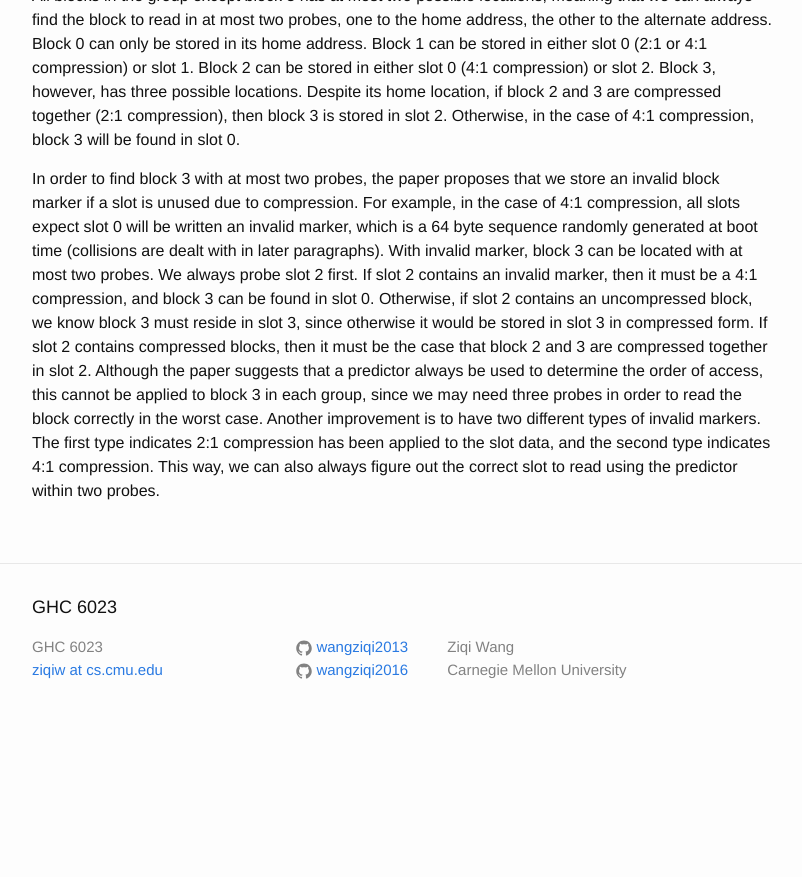
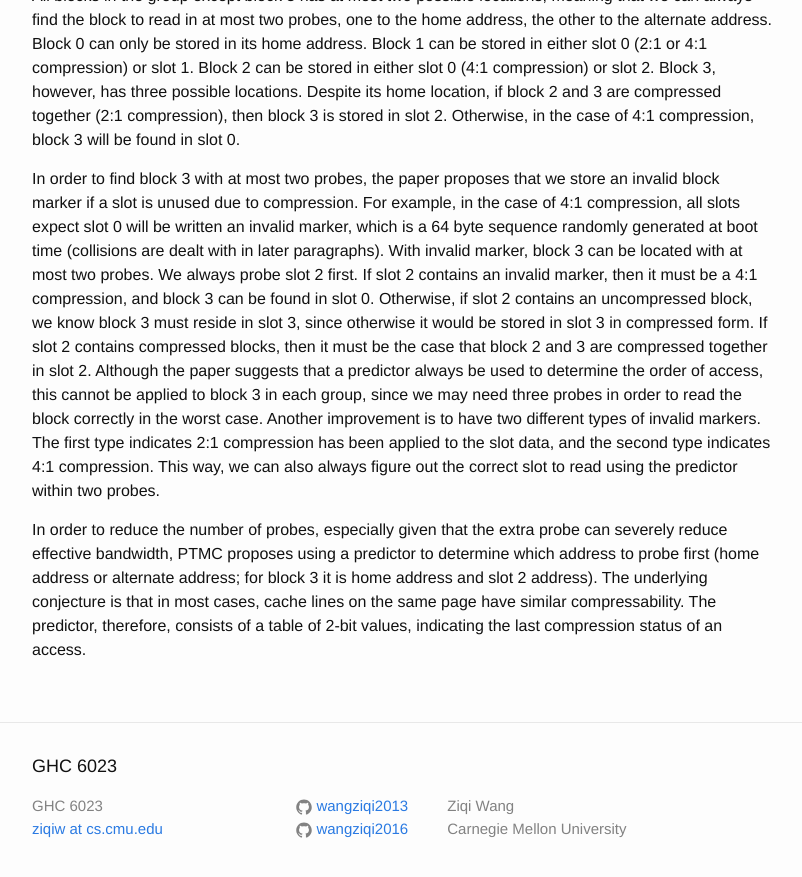
Before and after one commit to wangziqi2013/wangziqi2013.github.io, a Jekyll site: the page built from _posts/2020-05-17-ptmc.markdown, in a window 1280 px wide and 900 px high, scrolled down 1567 px. Shown: the top 877 px of the window, without its empty margins (238-1040 px from the left). Built offline with Jekyll 4.4.1, drawn with Linux system fonts in a browser that asks for light colours; before the commit the page ends 2308 px from its top, so only the background shows below that.

Commit message:
Adding predictor

```diff
--- a/_posts/2020-05-17-ptmc.markdown
+++ b/_posts/2020-05-17-ptmc.markdown
@@ -73,3 +73,9 @@ this cannot be applied to block 3 in each group, since we may need three probes
 in the worst case. Another improvement is to have two different types of invalid markers. The first type indicates 2:1
 compression has been applied to the slot data, and the second type indicates 4:1 compression. This way, we can also always
 figure out the correct slot to read using the predictor within two probes.
+
+In order to reduce the number of probes, especially given that the extra probe can severely reduce effective bandwidth,
+PTMC proposes using a predictor to determine which address to probe first (home address or alternate address; for block 3
+it is home address and slot 2 address). The underlying conjecture is that in most cases, cache lines on the same page have
+similar compressability. The predictor, therefore, consists of a table of 2-bit values, indicating the last compression
+status of an access.
```
